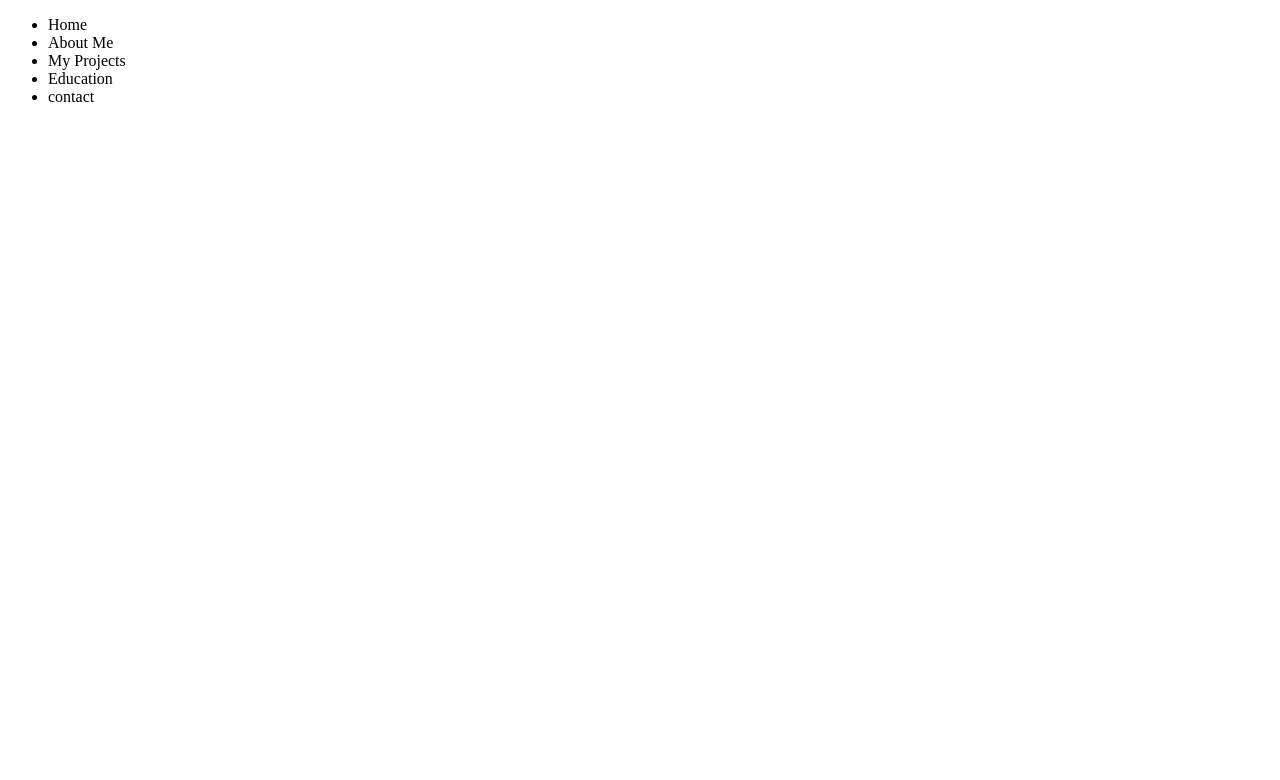
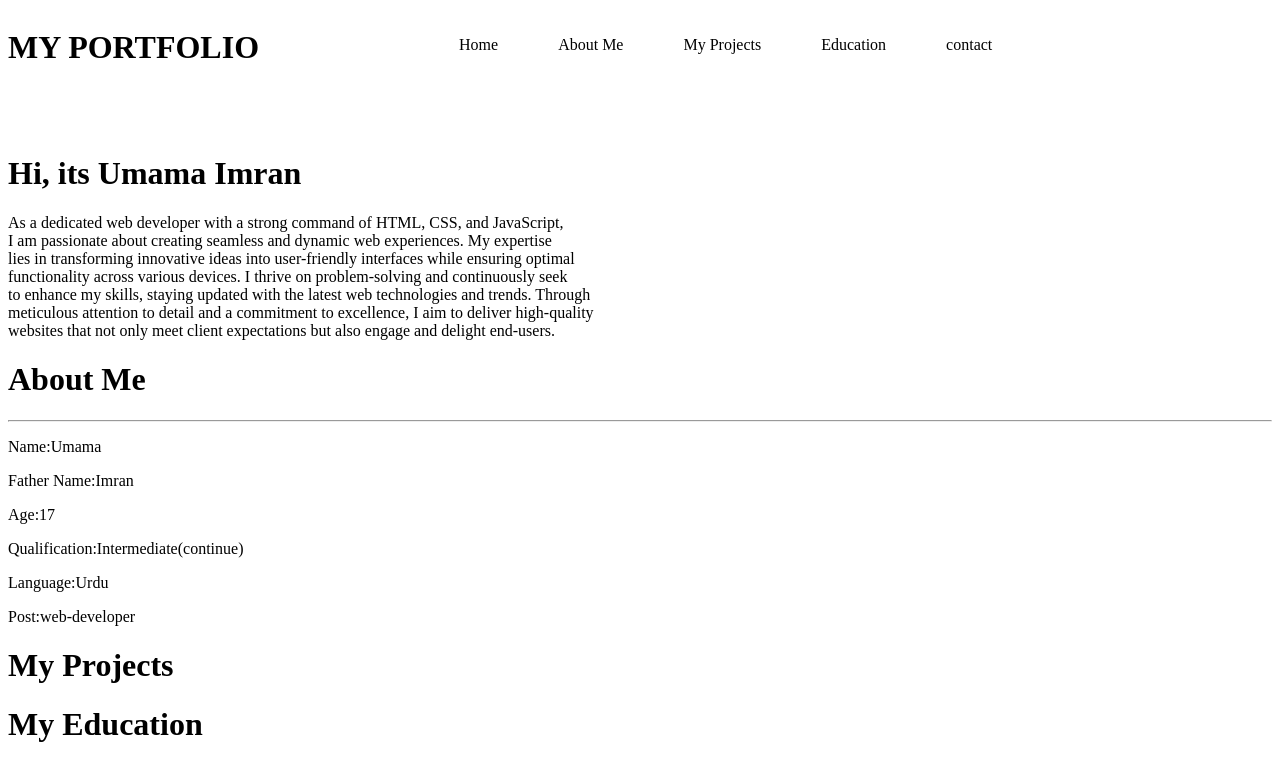
Before and after one commit to Umamaimran/Portfolio, a plain HTML site: page index.html in a window 1280 px wide. Drawn offline with Linux system fonts and the light colour scheme.

Commit message:
basic structure

```diff
--- a/index.html
+++ b/index.html
@@ -7,21 +7,53 @@
     <link rel="stylesheet" href="style.css">
 </head>
 <body>
-   <!-- <div> -->
-    <!-- <div id="icon"></div> -->
+   <div class="main">
+    <div id="icon">
+        <h1>MY PORTFOLIO</h1>
+    </div>
     <div id="menuicons">
-        <nav>
-            <ul>
-                <li>Home</li>
-                <li>About Me</li>
-                <li>My Projects</li>
-                <li>Education</li>
-                <li>contact</li>
-            </ul>
-        </nav>
+     <nav id="menuicons">
+            <ul id="menuicons">
+                <li id="menuicons">Home</li>
+                <li id="menuicons">About Me</li>
+                <li id="menuicons">My Projects</li>
+                <li id="menuicons">Education</li>
+                <li id="menuicons">contact</li></ul></nav></div>
+            </div>
+
+
+                <h1>Hi, its Umama Imran</h1>
+<p>As a dedicated web developer with a strong command of HTML, CSS, and JavaScript,<br> I am passionate about creating seamless and dynamic web experiences. My expertise <br> lies in transforming innovative ideas into user-friendly interfaces while ensuring optimal <br>functionality across various devices. I thrive on problem-solving and continuously seek <br>to enhance my skills, staying updated with the latest web technologies and trends. Through <br>meticulous attention to detail and a commitment to excellence, I aim to deliver high-quality <br>websites that not only meet client expectations but also engage and delight end-users.
+
+</p>
+   <div class="two">
+<h1>About Me</h1>
+<hr>
+<p>Name:Umama</p>
+<p>Father Name:Imran</p>
+<p>Age:17</p>
+<p>Qualification:Intermediate(continue)</p>
+<p>Language:Urdu</p>
+<p>Post:web-developer</p>
+</div>
+
+<div>
+<h1>My Projects</h1>
+
+</div>
+
+
+<div>
+    <h1>My Education</h1>
+
+</div>
+
+
+<div>
+    <div class="contactinfo">
+
     </div>
-   <!-- </div> -->
-
-   <!-- <div></div> -->
+    <div class="contactform"></div>
+</div>
 </body>
 </html>
--- a/style.css
+++ b/style.css
@@ -0,0 +1,18 @@
+body{
+    /* background-image:url('https://img.freepik.com/free-vector/blue-glowing-diagonal-lines-abstract-background-design_1017-27053.jpg?semt=ais_hybrid');
+background-size: 100%; */
+color: black;
+}
+.main{
+    display: flex;
+    flex-direction: row;
+}
+#menuicons{
+    display: flex;
+    flex-direction: row;
+    justify-content: space-evenly;
+    margin-bottom: 20px;
+margin-left: 40px;
+margin-right: 20px;
+margin-top: 7px;
+}
```
